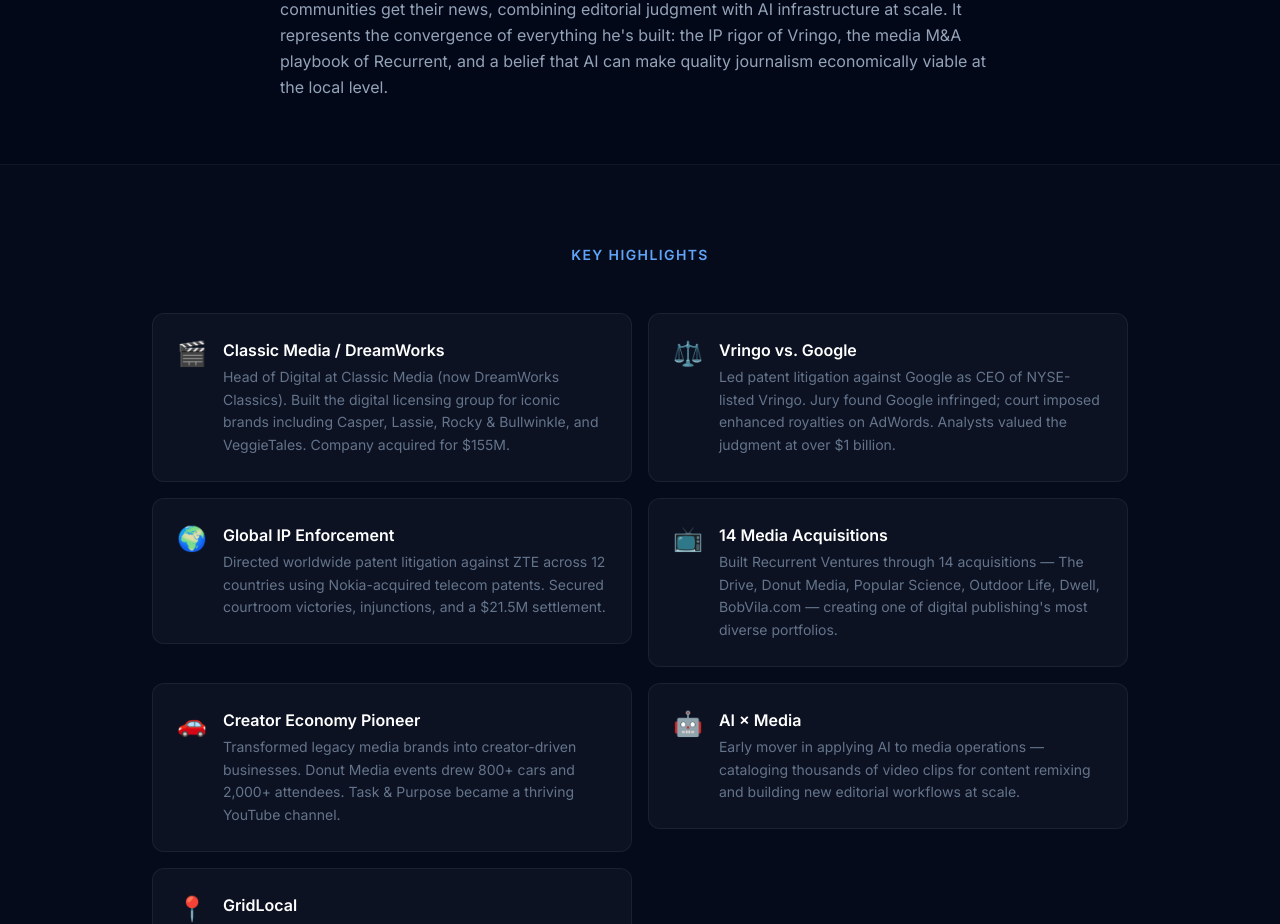
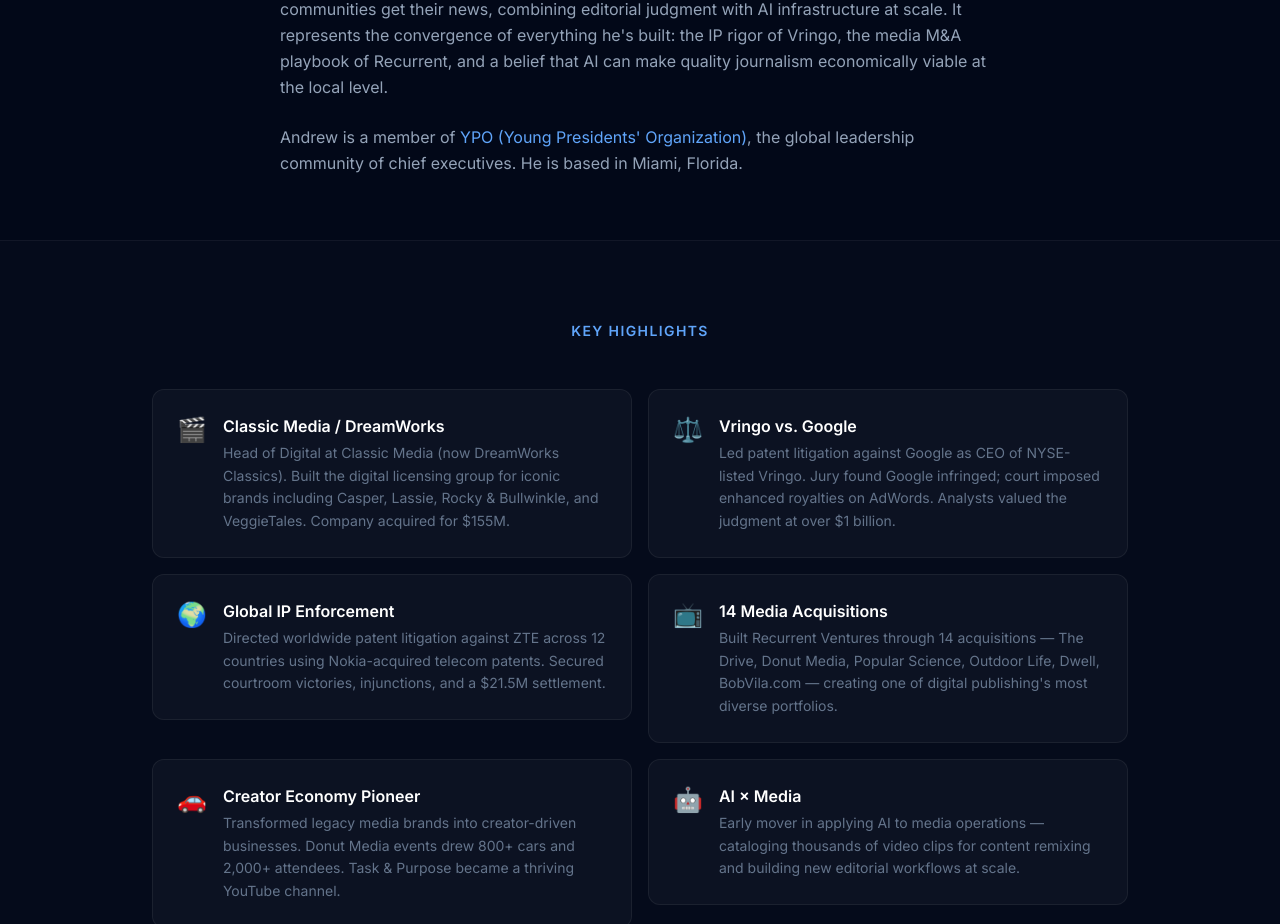
Before and after one commit to andrewdperlman-ux/perlman-ai-, a Next.js app: page /about in a window 1280 px wide. Shown: the part 2640-3564 px from the top of the page. Built offline with nearby package versions, Linux system fonts and the light colour scheme.

Commit message:
Add YPO membership

```diff
--- a/src/app/about/page.tsx
+++ b/src/app/about/page.tsx
@@ -149,6 +149,14 @@
                 </a>
                 {' '}— an AI-operated local media network that reimagines how communities get their news, combining editorial judgment with AI infrastructure at scale. It represents the convergence of everything he&apos;s built: the IP rigor of Vringo, the media M&amp;A playbook of Recurrent, and a belief that AI can make quality journalism economically viable at the local level.
               </p>
+
+              <p>
+                Andrew is a member of{' '}
+                <a href="https://www.ypo.org" target="_blank" rel="noopener noreferrer" className="text-blue-400 hover:text-blue-300 transition-colors">
+                  YPO (Young Presidents&apos; Organization)
+                </a>
+                , the global leadership community of chief executives. He is based in Miami, Florida.
+              </p>
             </div>
           </div>
         </FadeInSection>
```
